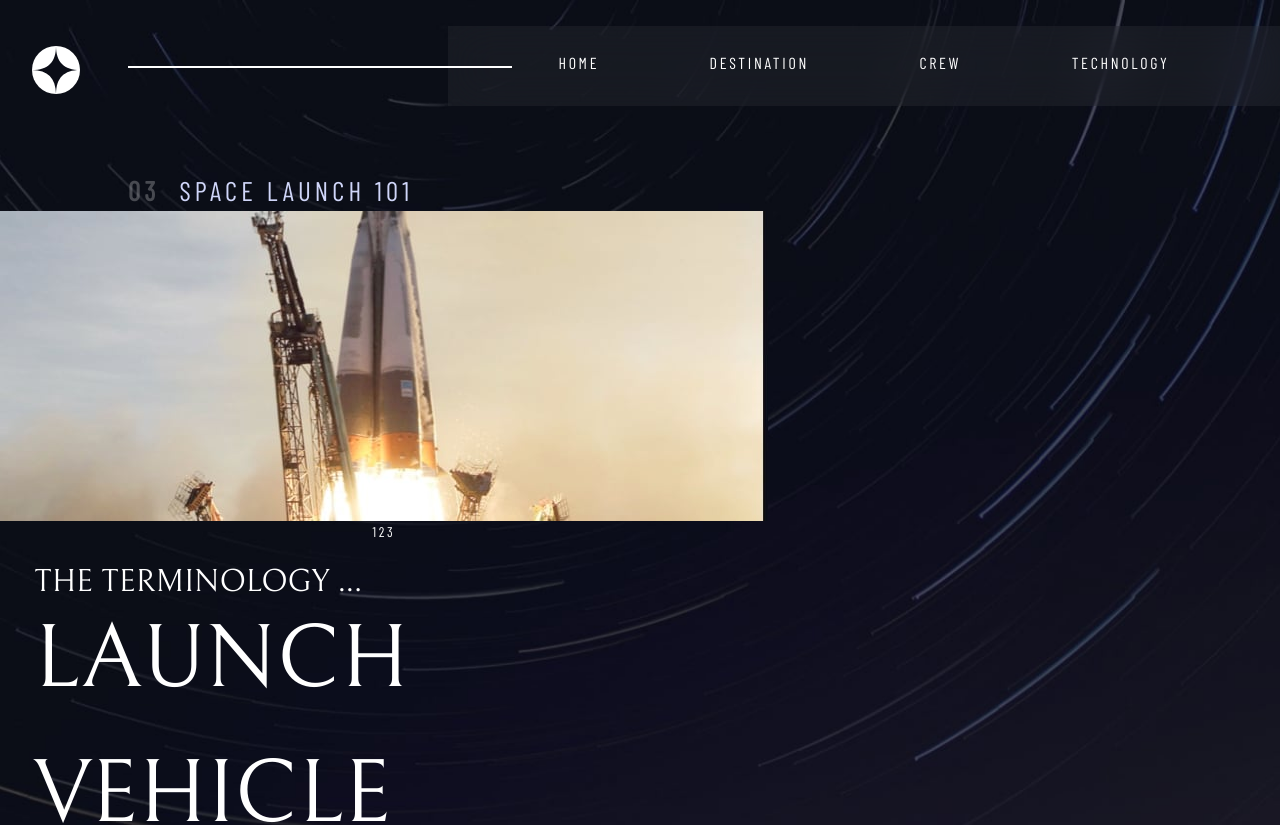
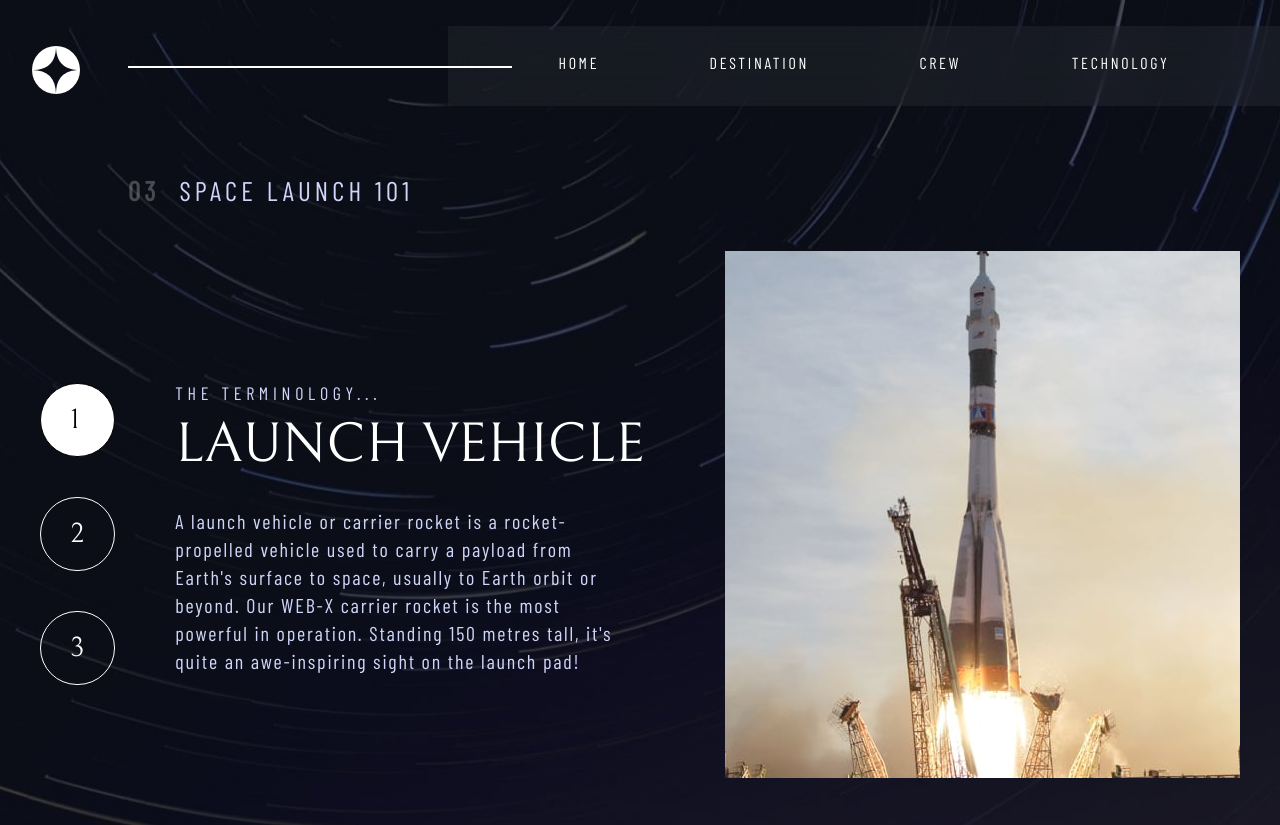
Before and after one commit to Ethanosaure/space-tourism-website, a React (Vite) app: page /technology in a window 1280 px wide. Shown: the top 825 px of the page. Built offline with nearby package versions, Linux system fonts and the light colour scheme.

Commit message:
finishing css for technology page

```diff
--- a/src/components/Descriptions/CrewDescription/index.tsx
+++ b/src/components/Descriptions/CrewDescription/index.tsx
@@ -16,7 +16,7 @@ const Component: React.FC<CrewDescriptionProps> = ({
       <Heading
         kind="h3"
         content={data[selectedMember].name}
-        css="uppercase text-[40px] text-white md:text-[90px] md:text-[50px] xl:text-[56px]"
+        css="uppercase text-[31px] text-white md:text-[90px] md:text-[50px] xl:text-[56px]"
       />
       <div className="mt-[20px] ">
         <div className="flex flex-col items-center justify-center xl:items-start xl:justify-between">
--- a/src/components/Descriptions/TechnologyDescription/index.tsx
+++ b/src/components/Descriptions/TechnologyDescription/index.tsx
@@ -6,21 +6,21 @@ const Component: React.FC<TechnologyDescriptionProps> = ({
   selectedTechnology,
 }) => {
   return (
-    <div className="flex flex-col items-center justify-center xl:min-w-[530px] xl:max-w-[700px] xl:items-start xl:justify-start">
+    <div className="flex flex-col items-center justify-center  xl:ml-[60px] xl:min-w-[530px] xl:max-w-[700px] xl:items-start">
       <Heading
-        kind="h4"
-        content={"the terminology ..."}
-        css="uppercase text-sm text-white mt-[30px] md:text-[25px] xl:text-[32px] "
+        kind="h5"
+        content={"the terminology..."}
+        css="uppercase text-[20px] text-sm tracking-[2.36px] text-white mt-[30px] xl:text-[18px] xl:text-tropicalBlue "
       />
       <Heading
         kind="h3"
         content={data[selectedTechnology].name}
-        css="uppercase text-[33px] text-white md:text-[90px] "
+        css="uppercase mb-[20px] text-[38px] text-white md:text-[56px] "
       />
       <Paragraph
         kind="p"
         content={data[selectedTechnology].description}
-        css="text-center w-[80%] text-[25px] text-tropicalBlue xl:text-start"
+        css="text-center w-[80%] max-w-[550px] text-[20px] text-tropicalBlue xl:text-start xl:leading-7 xl:tracking-[1.8px]"
       />
     </div>
   );
--- a/src/components/Sliders/TechnologySlider/index.tsx
+++ b/src/components/Sliders/TechnologySlider/index.tsx
@@ -3,10 +3,34 @@ import { useState } from "react";
 import { SliderTechnologyProps } from "../../../types/interface";
 import Description from "../../Descriptions/TechnologyDescription";
 
+const TechnologyImage = ({
+  landscapeImage,
+  portraitImage,
+  isVisible,
+}: {
+  landscapeImage: string;
+  portraitImage: string;
+  isVisible: boolean;
+}) => {
+  return (
+    <div>
+      <img
+        src={portraitImage}
+        alt="technology portrait picture"
+        className={isVisible ? "hidden xl:flex" : ""}
+      />
+      <img
+        src={landscapeImage}
+        alt="Technology landscape picture"
+        className={isVisible ? "w-screen xl:hidden" : ""}
+      />
+    </div>
+  );
+};
+
 const Component: React.FC<SliderTechnologyProps> = ({ array, data }) => {
   const [technoPicture, setTechnoPicture] = useState(data[0].images.landscape);
   const [selectedTechno, setSelectedTechno] = useState(0);
-  const picture = technoPicture;
   const selected = selectedTechno;
   const showTechnoPicture = (index: number) => {
     setTechnoPicture(data[index].images.landscape);
@@ -14,20 +38,30 @@ const Component: React.FC<SliderTechnologyProps> = ({ array, data }) => {
   };
 
   return (
-    <div className="flex flex-col items-center justify-center">
-      <div className="">
-        <img src={picture} alt="planet picture" className="" />
+    <div className="flex flex-col items-center justify-center xl:flex-row ">
+      <div className="xl:order-last">
+        {array.map((_, index) => (
+          <div key={index}>
+            {technoPicture === data[index].images.landscape && (
+              <TechnologyImage
+                landscapeImage={data[index].images.landscape}
+                portraitImage={data[index].images.portrait}
+                isVisible={true}
+              />
+            )}
+          </div>
+        ))}
       </div>
-      <div className="flex flex-col items-center justify-center">
-        <div className="flex flex-row">
+      <div className="flex flex-col items-center justify-center xl:col-span-1 xl:flex-row xl:justify-between">
+        <div className="flex flex-row xl:flex-col">
           {array.map((planet, index) => (
             <div key={planet} className="">
               <SubHeading
-                kind="subHeading2"
+                kind="subHeading1"
                 content={index + 1}
                 onClickFunction={() => showTechnoPicture(index)}
-                css={` text-white
-                  ${selected === index ? "" : ""}
+                css={`text-[20px] pr-[20px] pl-[20px] pb-[5px] pt-[5px] border-[1px] mt-[40px] ml-[30px] rounded-full xl:pr-[30px] xl:pl-[30px] xl:pb-[15px] xl:pt-[15px] xl:ml-0
+                  ${selected === index ? "bg-white" : "text-white"}
                 `}
               />
             </div>
--- a/src/pages/Crew/index.tsx
+++ b/src/pages/Crew/index.tsx
@@ -8,7 +8,7 @@ const Component = () => {
     dataMember.push(member.name);
   });
   return (
-    <div className="flex h-screen min-h-[840px] w-screen flex-col bg-[url('../../../public/assets/crew/background-crew-mobile.jpg')] bg-cover bg-center bg-no-repeat md:min-h-[1070px] md:bg-[url('../../../public/assets/crew/background-crew-tablet.jpg')]    xl:min-h-[915px] xl:bg-[url('../../../public/assets/crew/background-crew-desktop.jpg')]">
+    <div className="flex h-screen min-h-[840px] w-screen flex-col bg-[url('../../../public/assets/crew/background-crew-mobile.jpg')] bg-cover bg-center bg-no-repeat md:min-h-[1120px] md:bg-[url('../../../public/assets/crew/background-crew-tablet.jpg')]    xl:min-h-[915px] xl:bg-[url('../../../public/assets/crew/background-crew-desktop.jpg')]">
       <div className="flex flex-col items-center justify-start pt-[15%] xl:pt-[170px]  ">
         <div className=" md:ml-[30px] md:self-start xl:ml-[10%]">
           <Paragraph
--- a/src/pages/Technology/index.tsx
+++ b/src/pages/Technology/index.tsx
@@ -9,9 +9,9 @@ const Component = () => {
     dataTechno.push(techno.name);
   });
   return (
-    <div className="flex h-screen w-screen flex-col bg-[url('../../../public/assets/technology/background-technology-mobile.jpg')] bg-cover  bg-center bg-no-repeat md:min-h-[1070px] md:bg-[url('../../../public/assets/technology/background-technology-tablet.jpg')] xl:min-h-[880px] xl:min-w-[1150px] xl:bg-[url('../../../public/assets/technology/background-technology-desktop.jpg')] ">
-      <div className="flex flex-col items-center justify-start pt-[15%] md:items-start xl:pt-[170px] ">
-        <div className=" md:ml-[30px] xl:ml-[10%]">
+    <div className="flex h-screen min-h-[880px] w-screen flex-col bg-[url('../../../public/assets/technology/background-technology-mobile.jpg')] bg-cover  bg-center bg-no-repeat md:min-h-[1035px] md:bg-[url('../../../public/assets/technology/background-technology-tablet.jpg')] xl:min-h-[880px] xl:min-w-[1150px] xl:bg-[url('../../../public/assets/technology/background-technology-desktop.jpg')] ">
+      <div className="flex flex-col items-center justify-start pt-[15%] md:items-start xl:justify-center xl:pt-[170px]">
+        <div className=" mb-[40px] md:ml-[30px] xl:ml-[10%]">
           <Paragraph
             kind="span"
             content={"03"}
@@ -20,10 +20,10 @@ const Component = () => {
           <Paragraph
             kind="span"
             content={"Space launch 101"}
-            css="text-tropicalBlue text-[25px] text-center tracking-[4.2px] mb-[20px] md:mb-0  xl:text-[27px] uppercase"
+            css="text-tropicalBlue text-[25px] text-center tracking-[4.2px] md:mb-0  xl:text-[27px] uppercase"
           />
         </div>
-        <div className="">
+        <div className="xl:w-[100%]">
           <Slider array={dataTechno} data={data} />
         </div>
       </div>
--- a/src/typographies/Heading/index.tsx
+++ b/src/typographies/Heading/index.tsx
@@ -3,7 +3,7 @@ import { HeadingsProps } from "../../types/interface";
 const Typographies = ({ kind, content, css }: HeadingsProps) => {
   const classNameH1 = css ? `text-[150px] ${css}` : `text-[150px]`;
   const classNameH2 = css ? `text-[100px] ${css}` : `text-[100px]`;
-  const classNameH3 = css ? `text-[56px]  ${css}` : `text-[56px]`;
+  const classNameH3 = css ? `${css}` : ``;
   const classNameH4 = css ? `text-[32px]  ${css}` : `text-[32px] `;
   const classNameH5 = css
     ? `text-[28px] tracking-[4.72px] ${css}`
--- a/src/typographies/SubHeading/index.tsx
+++ b/src/typographies/SubHeading/index.tsx
@@ -8,7 +8,7 @@ const Typographies = ({
 }: SubHeadingsProps) => {
   const classNameSub1 = css ? `text-[28px]  ${css}` : `text-[28px] `;
   const classNameSub2 = css
-    ? `text-[14px] tracking-[2.7px]  ${css}`
+    ? `text-[14px] tracking-[2.7px] ${css}`
     : `text-[14px] tracking-[2.7px] `;
 
   switch (kind) {
```
